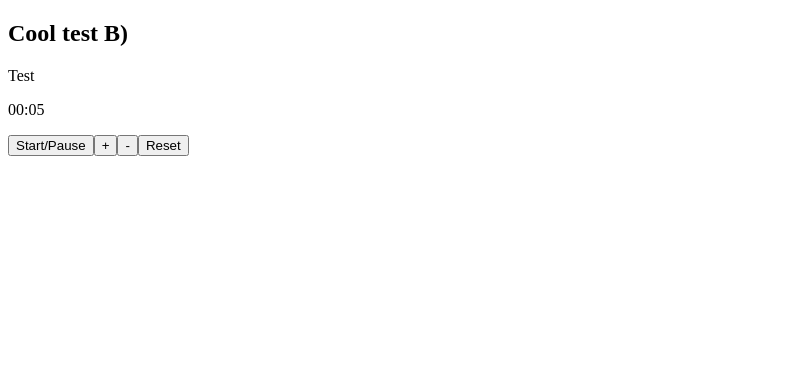
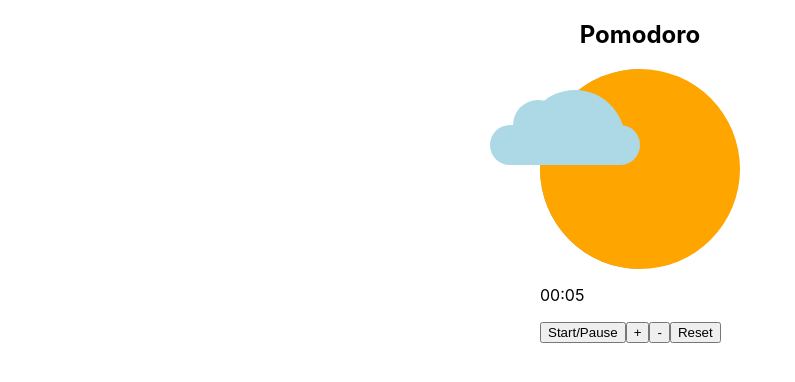
Before and after one commit to MrPinoBoy/react-pomodoro, a React (Vite) app: page / in a window 1280 px wide. Shown: the top 382 px of the page, without its empty margins (0-795 px from the left). Built offline with nearby package versions, Linux system fonts and the light colour scheme.

Commit message:
started styling + reset done

```diff
--- a/package.json
+++ b/package.json
@@ -8,7 +8,8 @@
     "babel": "^6.23.0",
     "parcel": "^2.0.0",
     "react": "^17.0.2",
-    "react-dom": "^17.0.2"
+    "react-dom": "^17.0.2",
+    "style.css": "^1.0.0"
   },
   "devDependencies": {
     "@babel/core": "^7.15.8",
--- a/src/App.js
+++ b/src/App.js
@@ -1,20 +1,37 @@
 import React, {useState} from "react";
 import Timer from "./components/Timer";
 import Controls from "./components/Controls";
+import "./style.css";
 
 const App = () => {
     const [seconds, setSeconds] = useState(5);
-    const [start, setStart] = useState(false);
+    const [start, setStart] = useState("stop");
+    const [totalSeconds, settotalSeconds] = useState();
+    const [initialTime, setInitialTime] = useState(0);
     return (
         <>
-            <h2>{"Cool test B)"}</h2>
-            <p>{"Test"}</p>
+            <h2 className={"title"}>{"Pomodoro"}</h2>
+            <div className={"div"}>
+                <div className={"lune"} />
+                <div className={"lune-2"} id={"lune"} />
+                <div className={"soleil"} id={"soleil"} />
+                <div className={"soleil-2"} />
+            </div>
+            <div className={"nuage"}>
+                <div className={"nuage-bas"} />
+                <div className={"nuage-haut"} />
+                <div className={"nuage-haut2"} />
+            </div>
             <Timer seconds={seconds} setSeconds={setSeconds} />
             <Controls
                 seconds={seconds}
                 setSeconds={setSeconds}
                 start={start}
                 setStart={setStart}
+                totalSeconds={totalSeconds}
+                settotalSeconds={settotalSeconds}
+                initialTime={initialTime}
+                setInitialTime={setInitialTime}
             />
         </>
     );
--- a/src/components/Controls.js
+++ b/src/components/Controls.js
@@ -1,21 +1,51 @@
 import React, {useEffect} from "react";
 
 const Controls = props => {
-    if (props.seconds > 1 && props.start === true) {
-        useEffect(
-            () => setTimeout(() => props.setSeconds(props.seconds - 0.01), 10),
-            [props.seconds],
+    if (props.seconds > 1 && props.start === "play") {
+        useEffect(() =>
+            setTimeout(() => props.setSeconds(props.seconds - 0.1), 100),
         );
     }
+    const resetAnim = () => {
+        document.querySelector("#soleil").style.animation = "none";
+        document.querySelector("#lune").style.animation = "none";
+    };
     return (
         <>
             <button
+                id={"trigger"}
                 type={"button"}
                 onClick={() => {
-                    if (props.start === false) {
-                        props.setStart(true);
+                    console.log(props.seconds);
+                    if (props.start === "stop" && props.seconds > 1) {
+                        props.setInitialTime(props.seconds);
+                        props.setStart("play");
+                        document.querySelector(
+                            "#soleil",
+                        ).style.animation = `eclipse-1 ${
+                            props.seconds / 2
+                        }s ease-in forwards`;
+                        document.querySelector(
+                            "#lune",
+                        ).style.animation = `eclipse-2 ${props.seconds / 2}s ${
+                            props.seconds / 2
+                        }s ease-out forwards`;
+                    } else if (props.start === "pause") {
+                        props.setStart("play");
+                        document.querySelector(
+                            "#soleil",
+                        ).style.animationPlayState = "running";
+                        document.querySelector(
+                            "#lune",
+                        ).style.animationPlayState = "running";
                     } else {
-                        props.setStart(false);
+                        props.setStart("pause");
+                        document.querySelector(
+                            "#soleil",
+                        ).style.animationPlayState = "paused";
+                        document.querySelector(
+                            "#lune",
+                        ).style.animationPlayState = "paused";
                     }
                 }}>
                 {"Start/Pause"}
@@ -24,24 +54,34 @@ const Controls = props => {
             <button
                 type={"button"}
                 onClick={() => {
-                    props.setStart(false);
-                    setTimeout(() => props.setSeconds(props.seconds + 60), 10);
+                    resetAnim();
+                    props.setStart("stop");
+                    setTimeout(() => props.setSeconds(props.seconds + 27), 100);
                 }}>
                 {"+"}
             </button>
             <button
                 type={"button"}
                 onClick={() => {
-                    props.setStart(false);
-                    setTimeout(() => props.setSeconds(props.seconds - 60), 10);
+                    resetAnim();
+                    props.setStart("stop");
+                    if (props.seconds > 30) {
+                        setTimeout(
+                            () => props.setSeconds(props.seconds - 30),
+                            100,
+                        );
+                    } else {
+                        setTimeout(() => props.setSeconds(0), 100);
+                    }
                 }}>
                 {"-"}
             </button>
             <button
                 type={"button"}
                 onClick={() => {
-                    props.setStart(false);
-                    setTimeout(() => props.setSeconds(0), 10);
+                    resetAnim();
+                    props.setStart("stop");
+                    setTimeout(() => props.setSeconds(props.initialTime), 100);
                 }}>
                 {"Reset"}
             </button>
--- a/src/index.html
+++ b/src/index.html
@@ -1,13 +1,13 @@
 <!DOCTYPE html>
 <html lang="en">
     <head>
-    <meta charset="UTF-8">
-    <meta http-equiv="X-UA-Compatible" content="IE=edge">
-    <meta name="viewport" content="width=device-width, initial-scale=1.0">
+        <meta charset="UTF-8" />
+        <meta http-equiv="X-UA-Compatible" content="IE=edge" />
+        <meta name="viewport" content="width=device-width, initial-scale=1.0" />
         <title>Document</title>
     </head>
     <body>
         <div id="app"></div>
-    <script src="./index.js" type="module"></script>
+        <script src="./index.js"></script>
     </body>
 </html>
--- /dev/null
+++ b/src/style.css
@@ -0,0 +1,123 @@
+@keyframes eclipse-1 {
+    0% {
+        transform: scaleX(100%);
+    }
+    100% {
+        transform: scaleX(00%);
+    }
+}
+
+@keyframes eclipse-2 {
+    0% {
+        transform: scaleX(0%);
+    }
+    100% {
+        transform: scaleX(-100%);
+    }
+}
+
+body {
+    margin: 0;
+    font-family: -apple-system, BlinkMacSystemFont, "Segoe UI", "Roboto",
+        "Oxygen", "Ubuntu", "Cantarell", "Fira Sans", "Droid Sans",
+        "Helvetica Neue", sans-serif;
+    -webkit-font-smoothing: antialiased;
+    -moz-osx-font-smoothing: grayscale;
+}
+
+h2 {
+    text-align: center;
+}
+
+.lune-2 {
+    position: absolute;
+    width: 100px;
+    height: 200px;
+    background-color: darkgrey;
+    border-radius: 5000px 0px 0px 5000px;
+    /* transition: transform 2s; */
+    transform: scaleX(0%);
+    transform-origin: right;
+    top: 0;
+}
+
+.lune {
+    position: relative;
+    width: 100px;
+    height: 200px;
+    background-color: darkgrey;
+    border-radius: 5000px 0px 0px 5000px;
+    transform-origin: right;
+}
+
+.soleil {
+    position: absolute;
+    width: 100px;
+    height: 200px;
+    background-color: orange;
+    border-radius: 5000px 0px 0px 5000px;
+    transform-origin: right;
+    top: 0;
+    /* transition: transform 2s; */
+}
+
+.soleil-2 {
+    position: absolute;
+    width: 100px;
+    height: 200px;
+    background-color: orange;
+    border-radius: 5000px 0px 0px 5000px;
+    transform-origin: right;
+    transform: rotateY(180deg);
+    top: 0;
+    z-index: -1;
+}
+
+#app {
+    position: relative;
+    width: 200px;
+    height: 200px;
+    margin: auto;
+}
+
+.div {
+    position: relative;
+}
+
+.nuage {
+    width: 150px;
+    height: 75px;
+    position: absolute;
+    top: 35%;
+    left: -25%;
+}
+
+.nuage * {
+    background: lightblue;
+}
+
+.nuage-bas {
+    width: 100%;
+    height: 40px;
+    border-radius: 5000px;
+    position: absolute;
+    bottom: 0;
+}
+
+.nuage-haut {
+    width: 50px;
+    height: 60px;
+    border-radius: 5000px;
+    position: absolute;
+    top: 10px;
+    left: 15%;
+}
+
+.nuage-haut2 {
+    width: 100px;
+    height: 50px;
+    border-radius: 5000px 5000px 000px 000px;
+    position: absolute;
+    top: 0px;
+    right: 10%;
+}
```
Also changed, not shown: 1 other file (tests, documents, lock files or other folders). Lines whose indentation alone changed are shown as unchanged.
